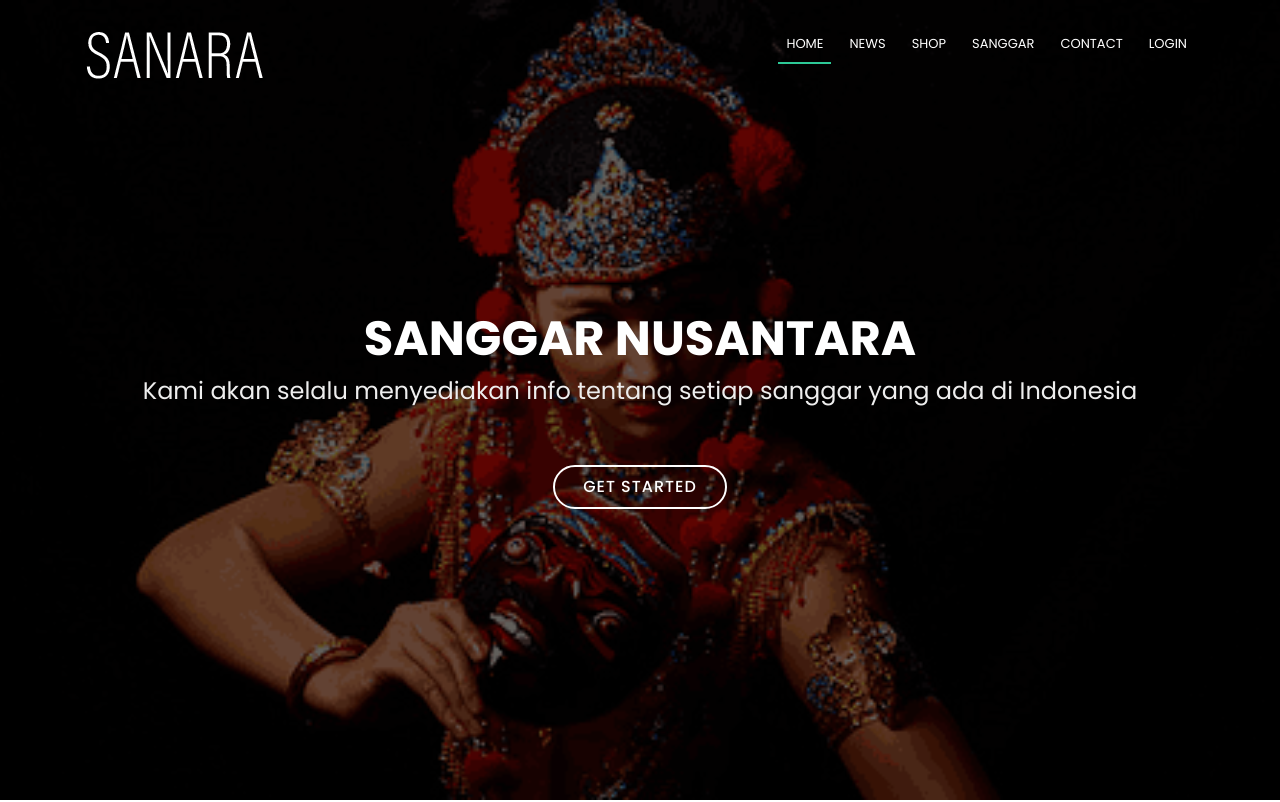
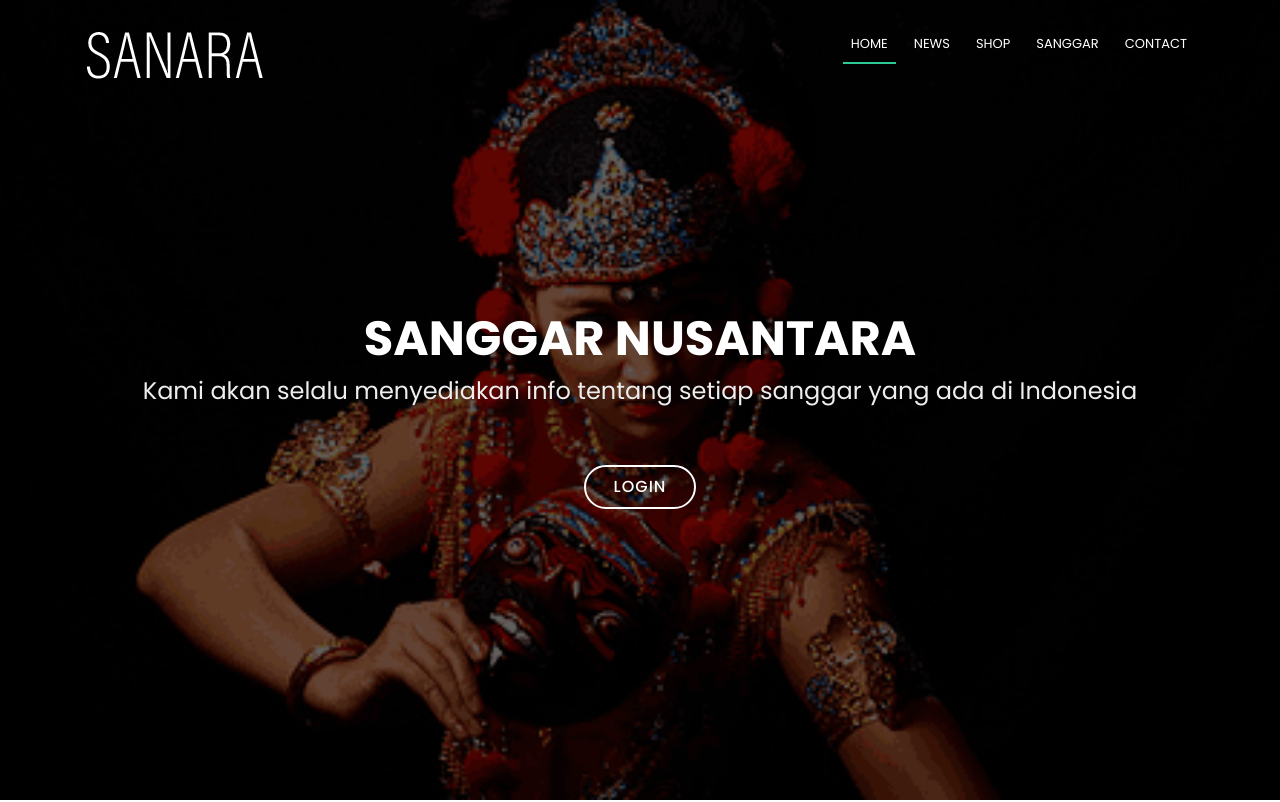
Before and after one commit to MochSuryaSyahbana/For-Tugas, a plain HTML site: page index.html in a window 1280 px wide. Shown: the top 802 px of the page. Drawn offline with nearby package versions, Linux system fonts and the light colour scheme.

Commit message:
Update index.html
link form login

```diff
--- a/index.html
+++ b/index.html
@@ -47,7 +47,6 @@
           <li><a href="#services">Shop</a></li>
           <li><a href="#team">Sanggar</a></li>
           <li><a href="#contact">Contact</a></li>
-          <li><a href="#">Login</a></li>
         </ul>
       </nav><!-- #nav-menu-container -->
     </div>
@@ -60,7 +59,7 @@
     <div class="hero-container">
       <h1>SANGGAR NUSANTARA</h1>
       <h2>Kami akan selalu menyediakan info tentang setiap sanggar yang ada di Indonesia</h2>
-      <a href="#team" class="btn-get-started">Get Started</a>
+      <a href="Login.html" class="btn-get-started">LOGIN</a>
     </div>
   </section><!-- #hero -->
 
```
